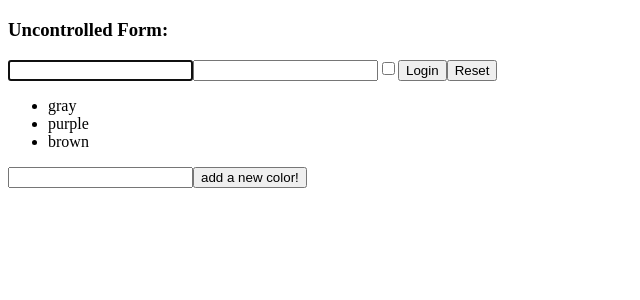
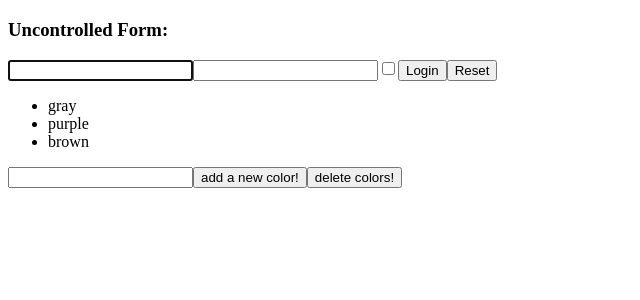
Before and after one commit to Meli357/REACT-exercises, a React (Create React App) app: page / in a window 1280 px wide. Shown: the top 300 px of the page, without its empty margins (0-640 px from the left). Built offline with nearby package versions, Linux system fonts and the light colour scheme.

Commit message:
add reset button

```diff
--- a/src/TodoList.js
+++ b/src/TodoList.js
@@ -20,6 +20,12 @@ export class TodoList extends React.Component{
         this.state.items.push(this.state.input)
     }
 
+    handleReset = () => {
+        this.setState({
+            items : []
+        })
+    }
+
     render(){
         return(
             <div>
@@ -29,6 +35,7 @@ export class TodoList extends React.Component{
                 </ul>
                 <input name="input" value={this.state.input} onChange={this.handleInput}/>
                 <button onClick={this.handleBtn}>add a new color!</button>
+                <button onClick={this.handleReset}>delete colors!</button>
             </div>
         )
     }
```
